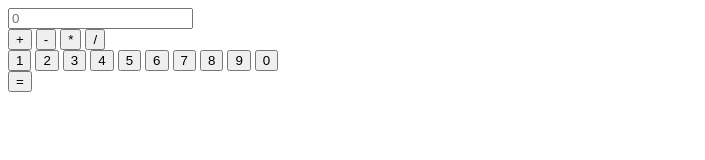
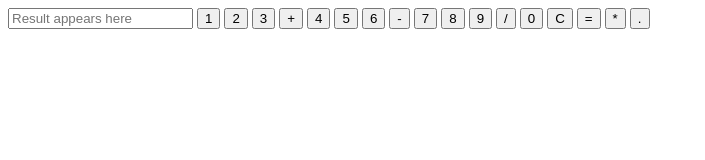
Before and after one commit to olehnest/calculator, a plain HTML site: page index.html in a window 1280 px wide. Shown: the whole page, without its empty margins (0-705 px from the left). Drawn offline with Linux system fonts and the light colour scheme; files whose address does not match are found by name.

Commit message:
Update index.html

```diff
--- a/index.html
+++ b/index.html
@@ -7,30 +7,24 @@
 </head>
 
 <body>
-	<div class="calc">
-		<input type="text" class="display" readonly placeholder="0">
-		<div class="opers">
-			<button>+</button>
-			<button>-</button>
-			<button>*</button>
-			<button>/</button>
-
-		<div class="digits">
+	 <input id="calc" type="text" placeholder="Result appears here">
   <button>1</button>
 	<button>2</button>
 	<button>3</button>
+	<button>+</button>
   <button>4</button>
 	<button>5</button>
 	<button>6</button>
+	<button>-</button>
   <button>7</button>
 	<button>8</button>
 	<button>9</button>
+	<button>/</button>
   <button>0</button>
-		</div>
-		<div class="eq">
+	<button>C</button>
 	<button>=</button>
-		</div>
-	</div>
+	<button>*</button>
+  <button>.</button>
 </body>
 <script src="script.js"></script>
 </html>
```
Lines whose indentation alone changed are shown as unchanged.
